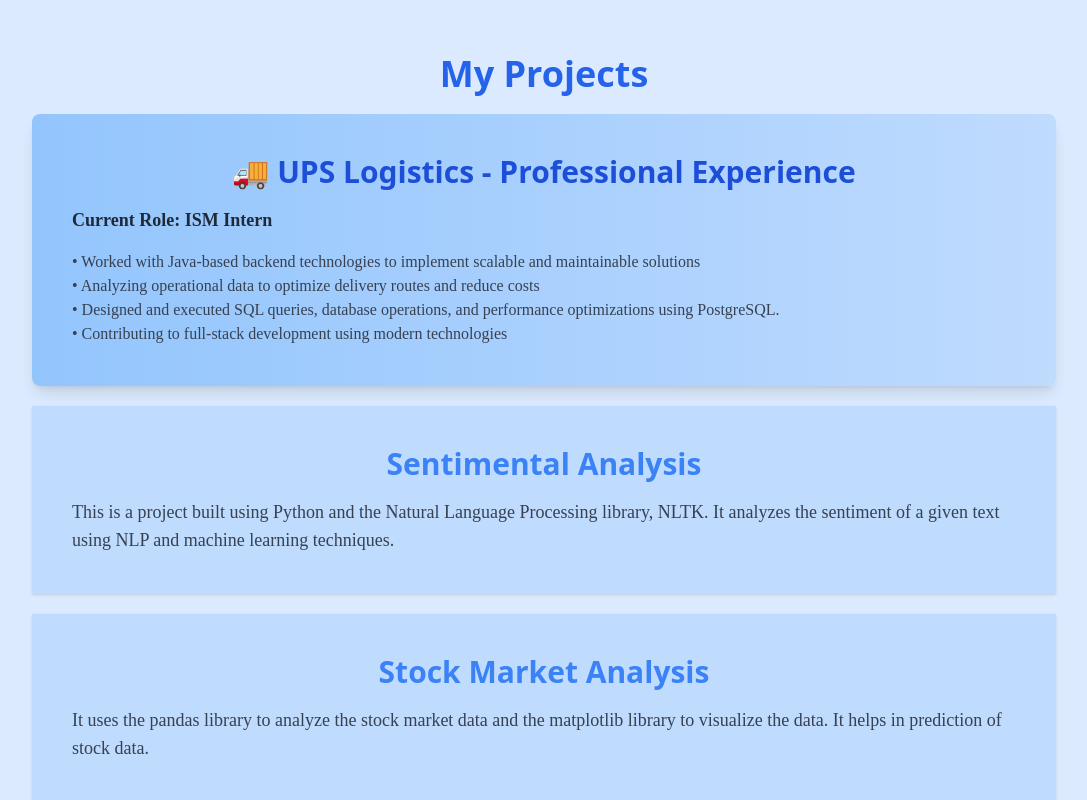
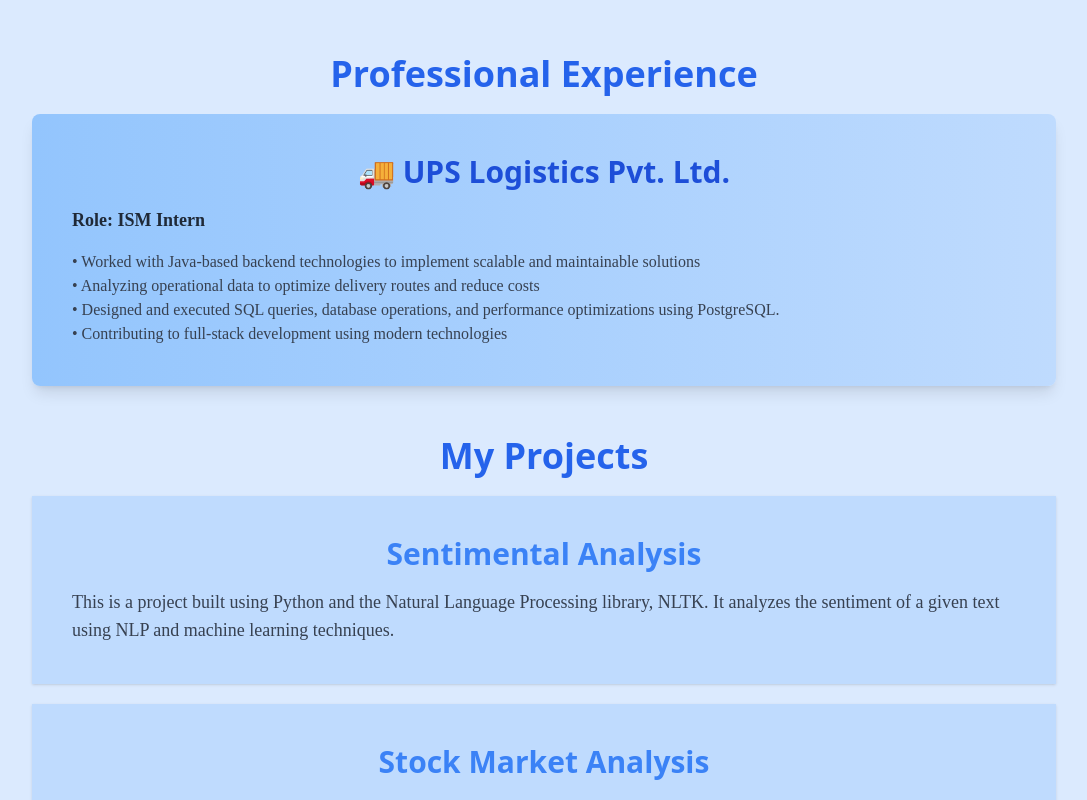
Before and after one commit to Harini-b11204/portfolio, a React (Create React App) app: page / in a window 1280 px wide. Shown: the part 2185-2985 px from the top of the page, without its empty margins (96-1183 px from the left). Built offline with nearby package versions, Linux system fonts and the light colour scheme.

Commit message:
Update Projects.js

```diff
--- a/src/components/Projects.js
+++ b/src/components/Projects.js
@@ -6,17 +6,17 @@
             className="my-20 w-full flex flex-col gap-5 align-center max-w-5xl mx-auto"
         >
             <h2 className="text-4xl text-blue-600 font-bold text-center" style={{ paddingTop: '30px' }}>
-                My Projects
+                Professional Experience
             </h2>
             {/* Professional Experience - UPS Logistics */}
             <div className="p-10 bg-gradient-to-r from-blue-300 to-blue-200 flex flex-col justify-center items-center gap-5
                            lg:flex-row max-w-5xl mx-auto shadow-lg rounded-lg w-full">
                 <div className="flex flex-col align-center mx-auto gap-4 justify-center flex-1">
                     <h2 className="font-bold text-3xl text-center text-blue-700">
-                        🚚 UPS Logistics - Professional Experience
+                        🚚 UPS Logistics Pvt. Ltd.
                     </h2>
                     <p className="text-gray-800 text-lg font-semibold" style={{ fontFamily: 'cursive' }}>
-                        Current Role: ISM Intern
+                        Role: ISM Intern
                     </p>
                     <p className="text-gray-700 text-base" style={{ fontFamily: 'cursive' }}>
                         • Worked with Java-based backend technologies to implement scalable and maintainable solutions<br/>
@@ -26,6 +26,9 @@
                     </p>
                 </div>
             </div>
+            <h2 className="text-4xl text-blue-600 font-bold text-center" style={{ paddingTop: '30px' }}>
+                My Projects
+            </h2>
 
             {/* Sentiment Analysis */}
             <div
```
